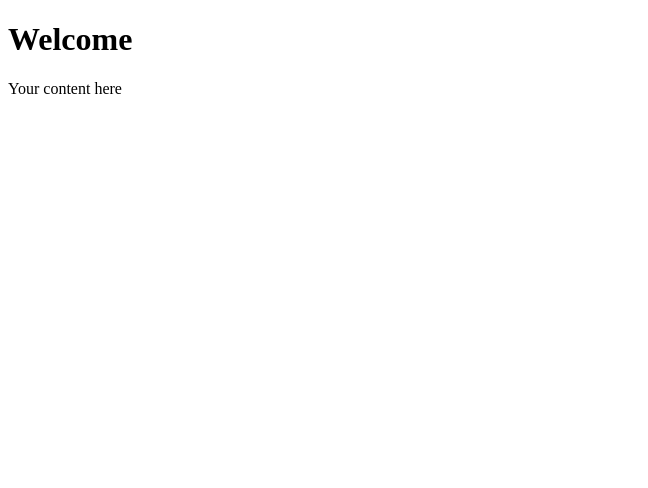
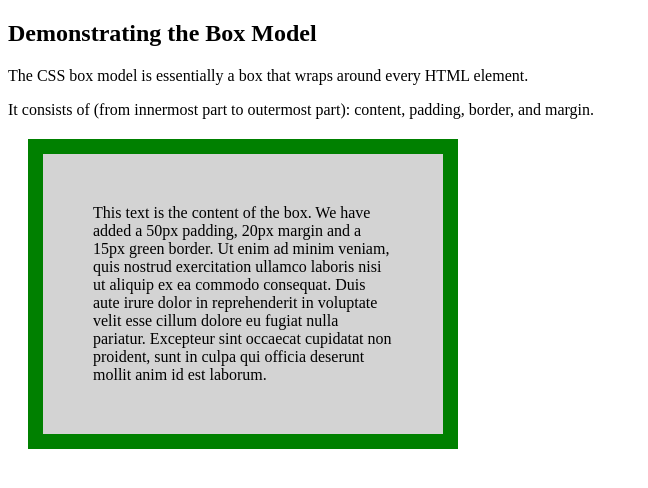
Before and after one commit to jlaude1125/ITMD-441_PracticeLab1.jlaude, a plain HTML site: page PracticeLab1.html in a window 1280 px wide. Shown: the whole page, without its empty margins (0-648 px from the left). Drawn offline with Linux system fonts and the light colour scheme.

Commit message:
Copy and pasted code from w3schools link

```diff
--- a/PracticeLab1.html
+++ b/PracticeLab1.html
@@ -1,12 +1,24 @@
 <!DOCTYPE html>
-<html lang="en">
+<html>
 <head>
-    <meta charset="UTF-8">
-    <meta name="viewport" content="width=device-width, initial-scale=1.0">
-    <title>Page Title</title>
+<style>
+div {
+  background-color: lightgrey;
+  width: 300px;
+  border: 15px solid green;
+  padding: 50px;
+  margin: 20px;
+}
+</style>
 </head>
 <body>
-    <h1>Welcome</h1>
-    <p>Your content here</p>
+
+<h2>Demonstrating the Box Model</h2>
+
+<p>The CSS box model is essentially a box that wraps around every HTML element.</p>
+<p>It consists of (from innermost part to outermost part): content, padding, border, and margin.</p>
+
+<div>This text is the content of the box. We have added a 50px padding, 20px margin and a 15px green border. Ut enim ad minim veniam, quis nostrud exercitation ullamco laboris nisi ut aliquip ex ea commodo consequat. Duis aute irure dolor in reprehenderit in voluptate velit esse cillum dolore eu fugiat nulla pariatur. Excepteur sint occaecat cupidatat non proident, sunt in culpa qui officia deserunt mollit anim id est laborum.</div>
+
 </body>
 </html>
```
